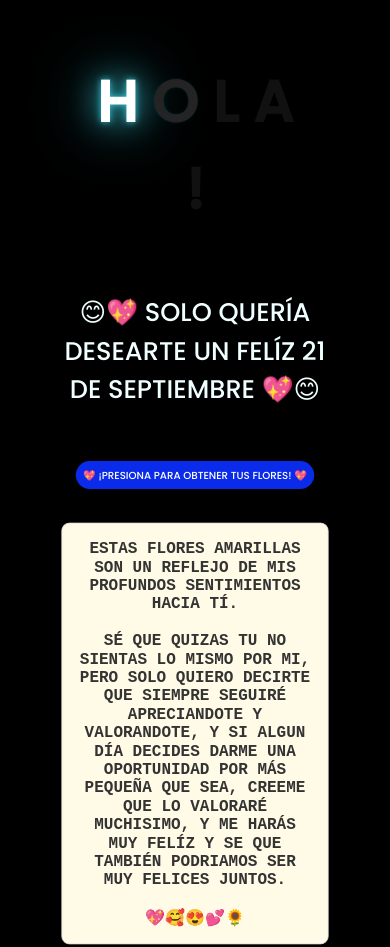
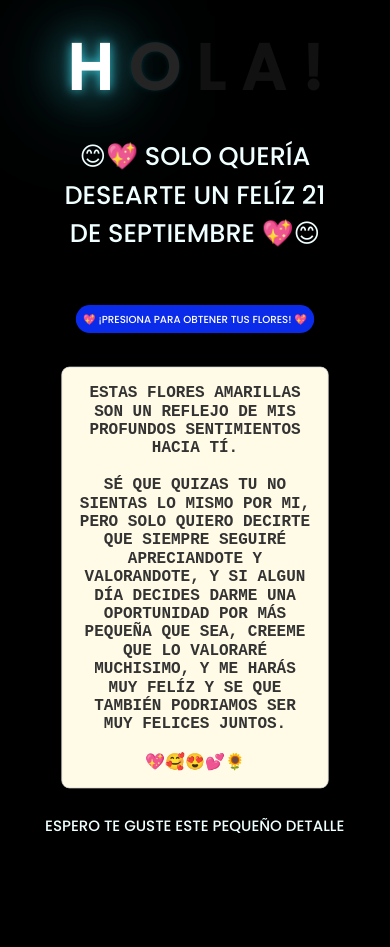
Before and after one commit to ElGaboCraft/flores_septiembre, a plain HTML site: page index.html in a window 390 px wide. Shown: the top 947 px of the page. After the commit the page ends 852 px from the top, so only its background shows below. Drawn offline with Linux system fonts and the light colour scheme.

Commit message:
Actualizacion

```diff
--- a/css/style.css
+++ b/css/style.css
@@ -24,10 +24,10 @@
         height: 25vh;
     }
     .greetings{
-        font-size: 6rem;
+        font-size: 4rem;
         font-weight: 900;
         text-transform: uppercase;
-        scale: 75%;
+        scale: 125%;
     }
     .button a{
         text-transform: uppercase;
```
